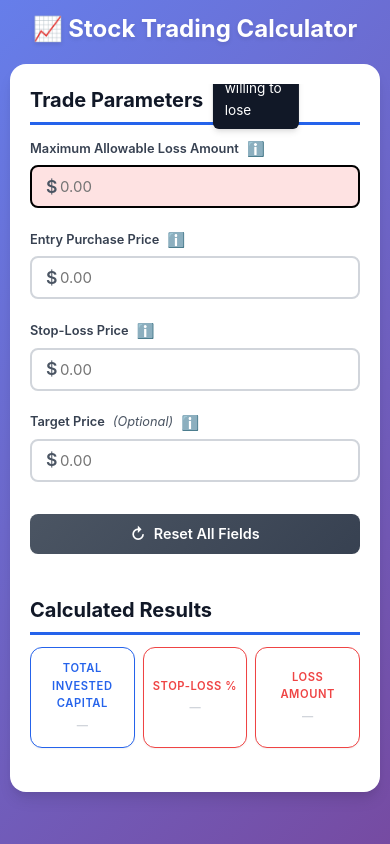
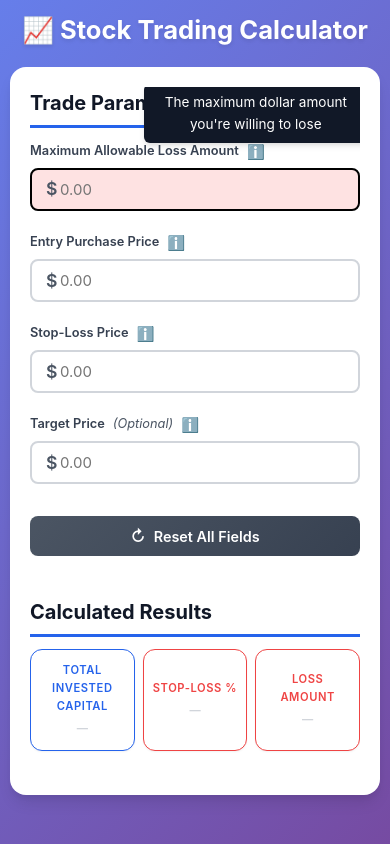
Before and after one commit to William-Pong-Code/stock-trading-calculator, a plain HTML site: page index.html in a window 390 px wide. In both pictures the pointer is over the button 255 px from the left and 148 px from the top of the page. Drawn offline with Linux system fonts and the light colour scheme.

Commit message:
Update style

```diff
--- a/styles.css
+++ b/styles.css
@@ -130,7 +130,7 @@ label {
 .tooltip:hover::after {
     content: attr(data-tooltip);
     position: absolute;
-    bottom: 100%;
+    bottom: 50%;
     left: 50%;
     transform: translateX(-50%);
     padding: 8px 12px;
@@ -138,11 +138,14 @@ label {
     color: var(--white);
     border-radius: 6px;
     font-size: 0.85rem;
-    white-space: nowrap;
-    z-index: 10;
+    white-space: normal;
+    max-width: 250px;
+    width: max-content;
+    z-index: 1001;
     margin-bottom: 8px;
     box-shadow: var(--shadow-md);
     font-weight: normal;
+    text-align: center;
 }
 
 .input-wrapper {
@@ -558,6 +561,9 @@ footer {
 }
 
 @media (max-width: 768px) {
+    header h1 {
+        font-size: 2rem;
+    }
     .two-column-layout {
         gap: 20px;
     }
@@ -659,7 +665,7 @@ footer {
 
 @media (max-width: 480px) {
     header h1 {
-        font-size: 1.5rem;
+        font-size: 1.6rem;
     }
 
     .calculator-card {
```
